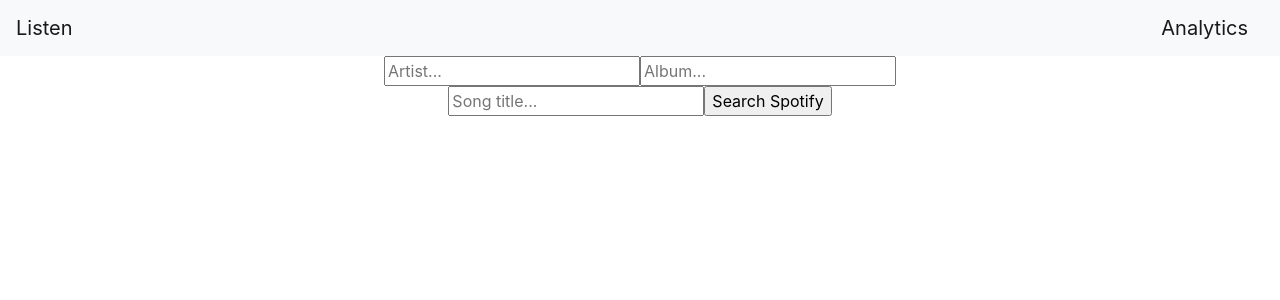
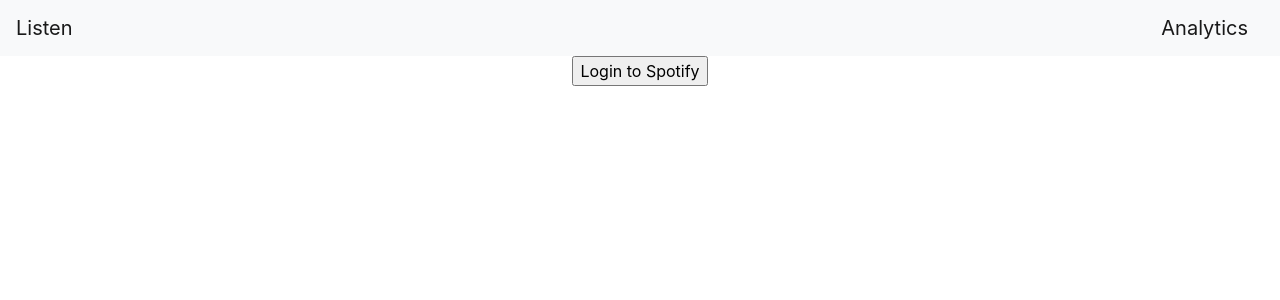
Before and after one commit to uplnblue/bandmate-frontend, a React (Create React App) app: page /listen in a window 1280 px wide. Shown: the top 300 px of the page. Built offline with nearby package versions, Linux system fonts and the light colour scheme; no server answers.

Commit message:
finished initial implicat grant and track search flow, TODO: restructure, display Search results, connect to Spotify web player, and collect user input

```diff
--- /dev/null
+++ b/src/components/loginSpotify/index.js
@@ -0,0 +1,20 @@
+import React, { Component } from 'react';
+import './index.css';
+
+
+class LoginSpotify extends Component {
+  render() {
+    return (
+      <div className="row LoginSpotify">
+        <div className="col-md-6 offset-md-3">
+          <form onSubmit={this.props.getImplicitGrantToken}>
+            <input type="submit" value="Login to Spotify"/>
+          </form>
+        </div>
+      </div>
+    );
+  }
+};
+
+
+export default LoginSpotify;
--- a/src/views/listen/index.js
+++ b/src/views/listen/index.js
@@ -3,17 +3,69 @@ import Config from '../../config.js';
 import './index.css';
 import { NavLink } from 'react-router-dom';
 import SearchForm from '../../components/searchForm';
+import LoginSpotify from '../../components/loginSpotify'
 
 class Listen extends Component {
   constructor() {
     super();
+
+    this.state = {
+      'access_token' : '',
+      'token_type' : '',
+      'expires' : '',
+      'error' : '',
+      'state' : '',
+    }
   }
 
   componentDidMount() {
     // TODO: set state "token" object to the access_token in the url query string, if it exists
+    let location_hash = window.location.hash;
+
+    /*
+      http://localhost:3000/listen#access_token=BQDTe_f-uhjG6pFMqP4_90QOOugR5upJjMMPCT5u_ZJpEmdZ6WlBeJHgBdlNm1n65_HGmI7Oe-sjfE-b0ViN5Y7y5sKP0pxwKQQtn_fctH5W5M_WYk40lvh7jHNt-jHe7KB_boS9_yO_S5t6lIBBL0lmrWoTYHs&token_type=Bearer&expires_in=3600
+     */
+
+    // parse the url to get the access token
+
+    if (location_hash) {
+      console.log('there is a hash');
+      // remove '#' and separate into query params
+      let location_hash_array = window.location.hash.slice(1).split('&')
+      for (let i in location_hash_array) {
+
+        // split each query param into key value pairs
+        let key_value = location_hash_array[i].split('=')
+        let pkey = key_value[0];
+        let pvalue = key_value[1];
+        console.log(pkey+' '+ pvalue);
+        if (pkey === 'access_token') {
+          this.setState({ 'access_token' : pvalue });
+        }
+        if (pkey === 'error') {
+          this.setState({ 'error' : pvalue });
+        }
+
+      }
+    }
+    // let checkError = /^[#]error/;
+    // let checkSuccess = /^[#]access_token=([\S]+)/;
+    //
+    // let location_hash_array = window.location.hash.split('&')
+    // let token = false;
+    // for (let i in location_hash_array) {
+    //   token = location_hash_array[i].match(checkSuccess);
+    //   console.log(location_hash_array[i]);
+    //   console.log(token);
+    // }
+
   }
+
+
 // TODO: is there any difference between how I declared this fxn and how I declared searchSpotify?  is there any difference between "async" and the whole "promise object" thing?
-  async getImplicitGrantToken() {
+  async getImplicitGrantToken(e) {
+    e.preventDefault();
+
     let c = new Config();
     const client_id = encodeURIComponent(c.getClientId());
     // has to start with http:// apparently... this might actually work for this simply stuff, might not have to set up a whole server
@@ -22,6 +74,8 @@ class Listen extends Component {
     // this supposendly can b`e down entirely throw javascript
     // and you pass info around in the url...
     const URL = `https://accounts.spotify.com/authorize?client_id=${client_id}&redirect_uri=${redirectURL}&scope=user-read-private&response_type=token`;
+
+    console.log(URL);
     // make the call
     window.location = URL;
     // this will redirect to a URL that includes an access token_type
@@ -37,23 +91,28 @@ class Listen extends Component {
     track = track.split(' ');
     track = track.join('+');
     console.log(track);
+    // URL is Spotify search endpoint https://api.spotify/v1/search/
 
+    const URL = `https://api.spotify.com/v1/search?q=${track}&type=track`;
+    console.log(URL);
 
-    // TODO: this doesn't really work, so just make a separate view with a login button and then it reloads Listen but with the access token
-    await this.getImplicitGrantToken();
-    setTimeout(function() {console.log(window.location.hash)}, 1000)
+    if (this.state.access_token) {
+      console.log(this.state.access_token);
 
-    /*
-      http://localhost:3000/listen#access_token=BQDTe_f-uhjG6pFMqP4_90QOOugR5upJjMMPCT5u_ZJpEmdZ6WlBeJHgBdlNm1n65_HGmI7Oe-sjfE-b0ViN5Y7y5sKP0pxwKQQtn_fctH5W5M_WYk40lvh7jHNt-jHe7KB_boS9_yO_S5t6lIBBL0lmrWoTYHs&token_type=Bearer&expires_in=3600
-     */
+      fetch(URL, {
+      'method': 'GET',
+      'headers': {
+        'Content-Type': 'application/x-www-form-urlencoded',
+        'Authorization': 'Bearer' + ' ' + this.state.access_token,
+      }
+    })
+    .then(res => res.json())
+    .then(result => {
+      console.log(result);
+    })
+    .catch(err => console.log(err))
 
-    // parse the url to get the access token
-
-    // URL is Spotify search endpoint https://api.spotify/v1/search/
-  //   const URL = `https://api.spotify/v1/search/?q=${track}&type=track`;
-
-
-
+    }
 }
 
 
@@ -62,7 +121,12 @@ class Listen extends Component {
     // maybe can use switch ... maybe just use if statement
     return (
       <div className="Listen">
-        <SearchForm searchSpotify={this.searchSpotify}/>
+      {
+        window.location.hash ?
+        (<SearchForm searchSpotify={this.searchSpotify}/>) :
+        (<LoginSpotify getImplicitGrantToken={this.getImplicitGrantToken}/>)
+      }
+
       </div>
     );
   }
```
Also changed, not shown: src/components/loginSpotify/index.css (added).
